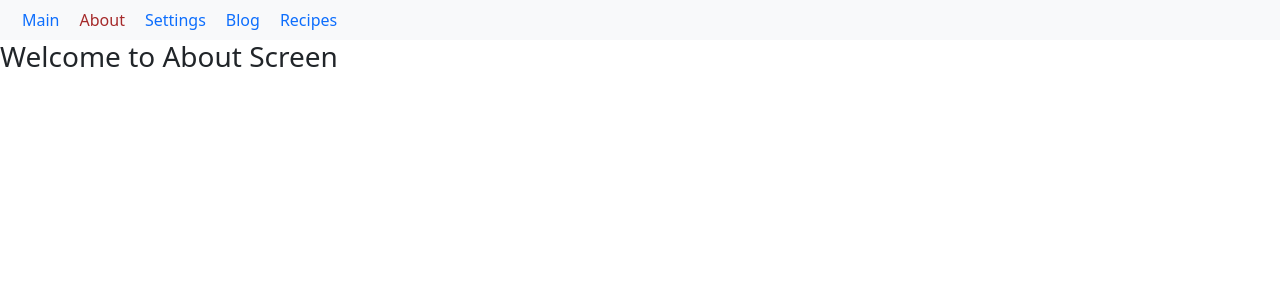
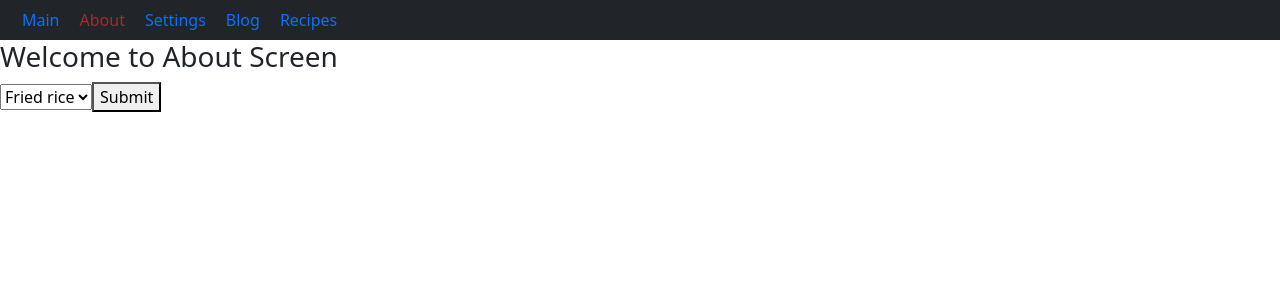
Before and after one commit to MeghanaTelukuntla/july2, a React (Create React App) app: page /about in a window 1280 px wide. Shown: the top 300 px of the page. Built offline with nearby package versions, Linux system fonts and the light colour scheme.

Commit message:
dropdown task and context api topics

```diff
--- a/src/App.js
+++ b/src/App.js
@@ -1,24 +1,24 @@
+import React, { createContext } from "react";
+import NavigationStack from './Navigations/navigation';
+import { useState } from "react";
+export const DataContext = createContext(); // Exporting DataContext
 
-import FakeTable from './faketables/ft';
-import UncontrolledForm from './Forms/uncontrolledforms';
-import Loginsignup from './components/loginsignup';
-import logo from './logo.svg';
-import ControlledForm from './Forms/controlledform';
-import NavigationStack from './Navigations/navigation';
+const App = () => {
+  const[username,setUserName]=useState("Meghana")
+  const[darkMode,setDarkMode]=useState(true)
 
-// import './App.css';
-
-
-const App =() => {
+  const changeUsername=(newName)=>{
+    setUserName(newName)
+  }
   return (
-//    <div>
-// {/* <UncontrolledForm/> */}
-// {/* <ControlledForm/> */}
-// {/* <Loginsignup/> */}
-
-//    </div>
-<NavigationStack/>
+    <DataContext.Provider value={{
+      username,
+      darkMode,
+      changeUsername,
+    }}>
+      <NavigationStack />
+    </DataContext.Provider>
   );
-}
+};
 
 export default App;
--- /dev/null
+++ b/src/Forms/forminput.js
@@ -0,0 +1,44 @@
+import React, { useState } from "react";
+
+function CustomFormInput() {
+  const [selected, setSelected] = useState("");
+  const recipes = [
+    {
+      name: "Fried rice",
+      id: 1,
+    },
+    {
+      name: "Pizza",
+      id: 2,
+    },
+  ];
+
+  const changeHandler = (event) => {
+    setSelected(event.target.value);
+  };
+
+  const submitHandler = (event) => {
+    event.preventDefault();
+    console.log(selected, "dish");
+  };
+
+  return (
+    <div>
+      <form onSubmit={submitHandler}>
+        <select onChange={changeHandler}>
+          {recipes.map((eachRecipe) => {
+            return (
+              <option key={eachRecipe.id} value={eachRecipe.name}>
+                {eachRecipe.name}
+              </option>
+            );
+          })}
+        </select>
+
+        <button>Submit</button>
+      </form>
+    </div>
+  );
+}
+
+export default CustomFormInput;
--- a/src/Navigations/navigation.js
+++ b/src/Navigations/navigation.js
@@ -24,6 +24,7 @@ const NavigationStack=()=>{
              <Route path="/blog" element={<BlogScreen/>}/>
              <Route path="*" element={<InavlidScreen/>}/>
              <Route path="recipes" element={<UserScreen/>}/>
+             {/* Nested Navigations example */}
              <Route path="doctors" element={<DoctorsScreen/>}>
              <Route path="new" element={<NewDoctors />} />
              <Route path="old" element={<OldDoctors />} />
--- a/src/Screens/about-screen.js
+++ b/src/Screens/about-screen.js
@@ -1,4 +1,5 @@
 
+import FormInput from "../Forms/forminput";
 import Navbar from "../navbar/navbars";
 
 const AboutScreen=()=>{
@@ -6,6 +7,7 @@ const AboutScreen=()=>{
         <>
         <Navbar/>
         <h3>Welcome to About Screen</h3>
+        <FormInput/>
         </>
     );
 };
--- a/src/Screens/home-screen.js
+++ b/src/Screens/home-screen.js
@@ -1,13 +1,17 @@
-// import { Navbar } from "react-bootstrap";
+import { useContext } from "react";
 import Navbar from "../navbar/navbars";
+import { DataContext } from "../App"; // Importing DataContext correctly
 
+const HomeScreen = () => {
+  const {username} = useContext(DataContext);
+//   console.log(globalData, "globalData");
 
-const HomeScreen=()=>{
-    return(
-        <>
-       <Navbar/>
-        <h3>Welcome to Home Screen</h3>
-        </>
-    );
+  return (
+    <>
+      <Navbar />
+      <h3>Welcome {username}</h3>
+    </>
+  );
 };
+
 export default HomeScreen;
--- a/src/Screens/setting-screen.js
+++ b/src/Screens/setting-screen.js
@@ -1,11 +1,17 @@
 
-
+import { useContext } from "react";
+import { DataContext } from "../App";
 import Navbar from "../navbar/navbars";
 const SettingScreen=()=>{
+const {username, darkMode, changeUsername}=useContext(DataContext);
+const nameChanger=()=>{
+    changeUsername("Meghana Telukuntla");
+};
     return(
         <>
         <Navbar/>
-        <h3>Welcome to Setting Screen</h3>
+        <h3>Welcome {username}</h3>
+        <button onClick={nameChanger}>Change your UserName</button>
         </>
     );
 };
--- a/src/navbar/navbars.js
+++ b/src/navbar/navbars.js
@@ -1,10 +1,13 @@
 import { Link,NavLink } from "react-router-dom";
 import "./navbar.css"
+import { DataContext } from "../App";
+import { useContext } from "react";
 
 
 const Navbar=()=>{
+  const {darkMode}=useContext(DataContext);
     return(
-        <nav className="navbar navbar-expand-sm bg-light navbar-light">
+        <nav className={`navbar navbar-expand-sm bg-${darkMode?"dark": "light"} navbar-dark`}>
   <div className="container-fluid">
     <ul className="navbar-nav">
       <li className="nav-item">
```
